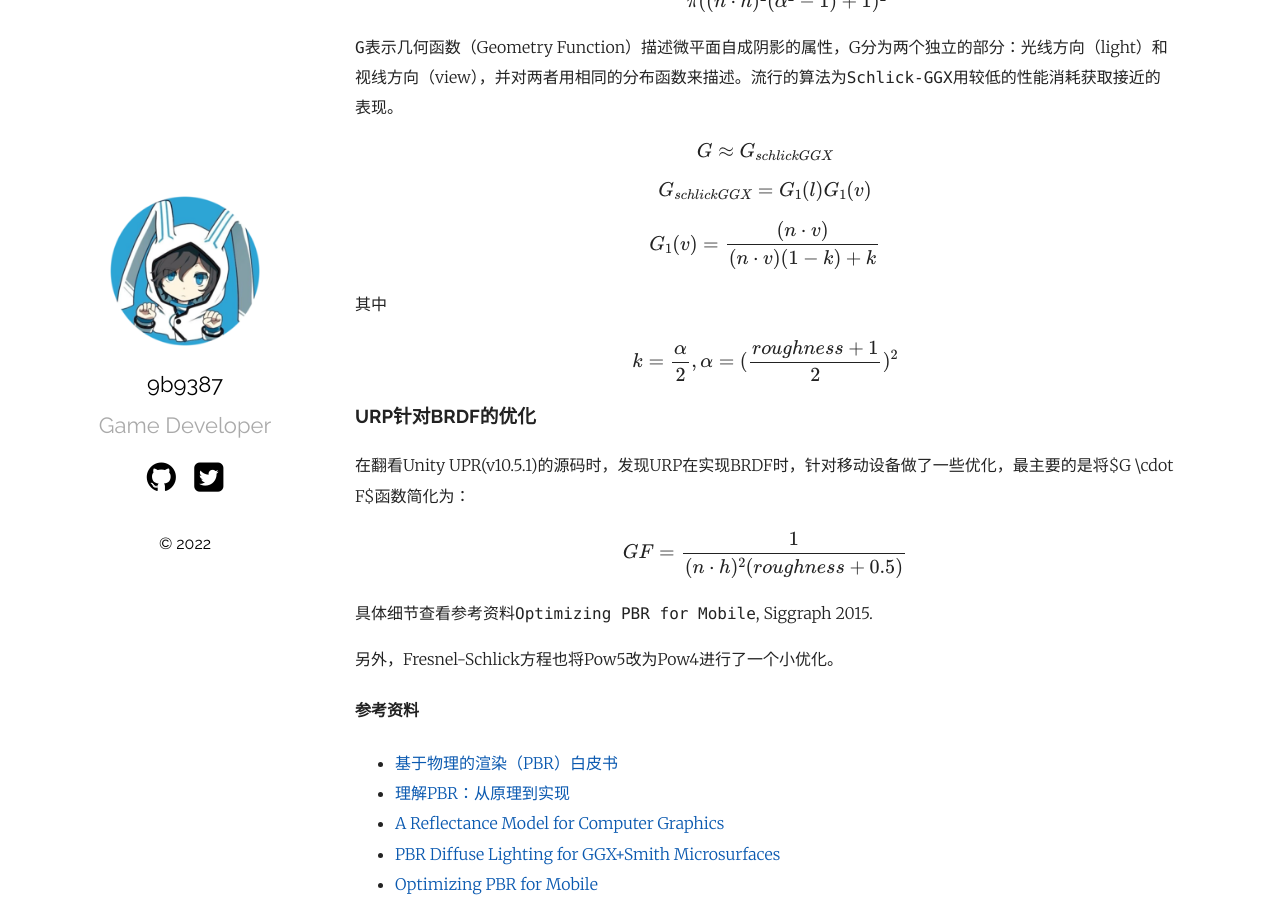
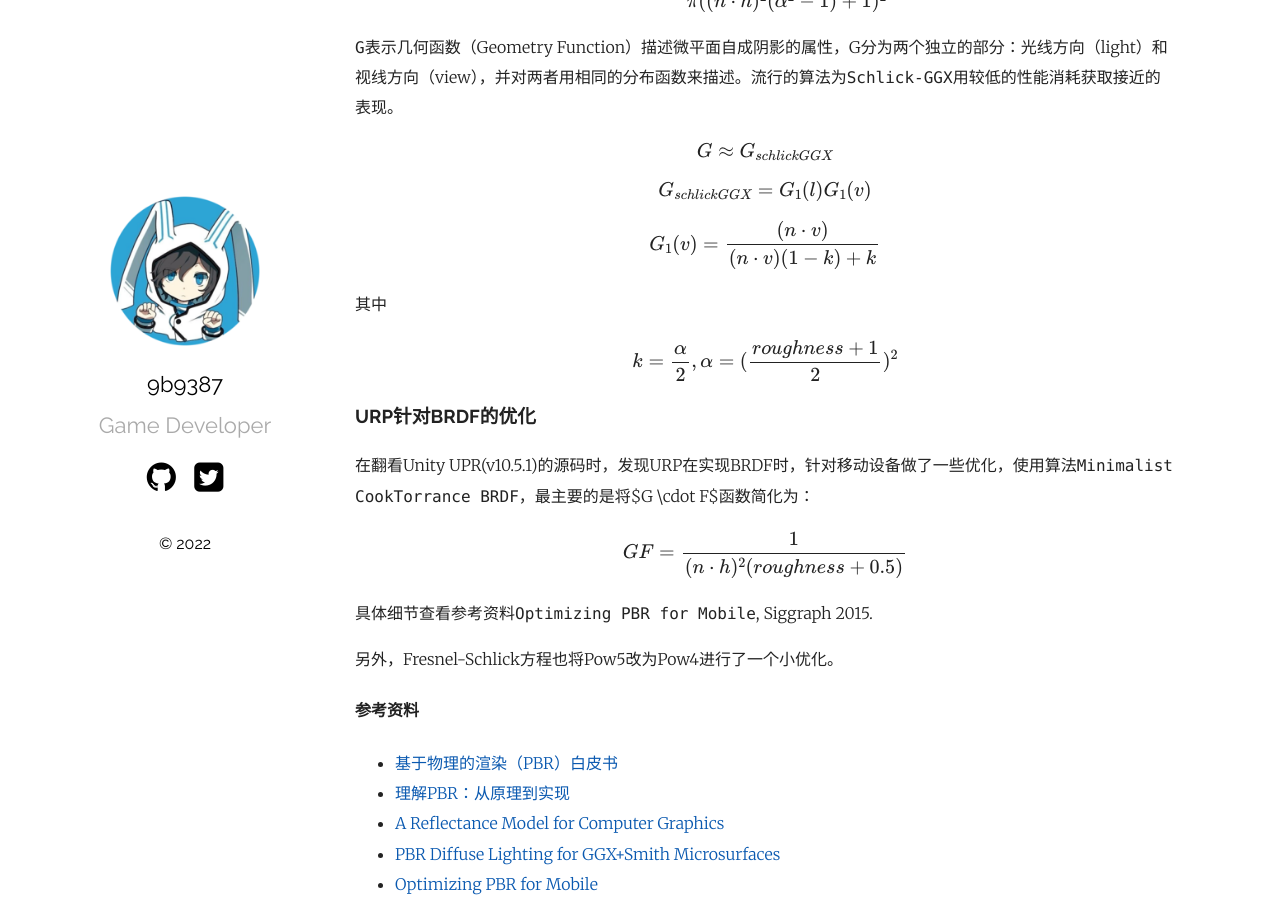
Before and after one commit to 9b9387/9b9387.github.io, a Jekyll site: the page built from _posts/2021-11-16-PBR笔记.markdown, in a window 1280 px wide and 900 px high, scrolled down 1320 px. Built offline with Jekyll 4.4.1, drawn with Linux system fonts in a browser that asks for light colours; formulas are drawn with MathJax 3.

Commit message:
Update 2021-11-16-PBR笔记.markdown

```diff
--- a/_posts/2021-11-16-PBR笔记.markdown
+++ b/_posts/2021-11-16-PBR笔记.markdown
@@ -59,7 +59,7 @@ $$G_1(v) = \frac {(n \cdot v)}{(n \cdot v)(1-k)+k}$$
 $$k=\frac {\alpha}{2}, \alpha=(\frac {roughness+1}{2})^2$$
 
 ### URP针对BRDF的优化
-在翻看Unity UPR(v10.5.1)的源码时，发现URP在实现BRDF时，针对移动设备做了一些优化，最主要的是将$$G \cdot F$$函数简化为：
+在翻看Unity UPR(v10.5.1)的源码时，发现URP在实现BRDF时，针对移动设备做了一些优化，使用算法`Minimalist CookTorrance BRDF`，最主要的是将$$G \cdot F$$函数简化为：
 
 $$GF = \frac {1}{(n \cdot h)^2(roughness + 0.5)}$$
 
```
